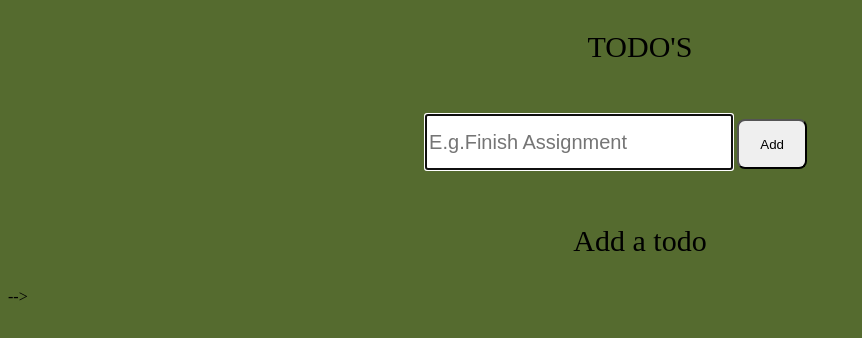
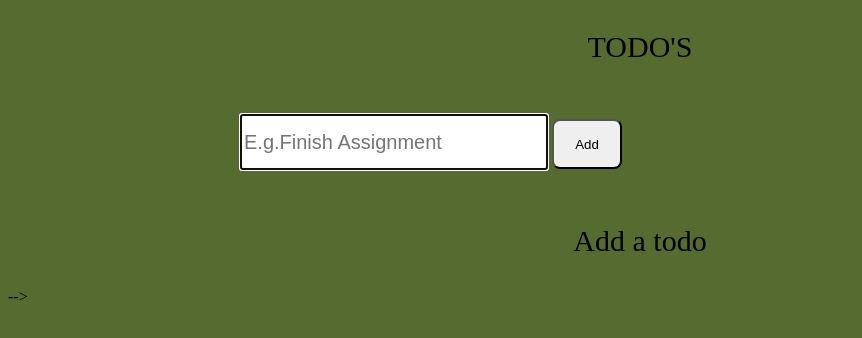
Before and after one commit to MaryannChidimma/TodoApp, a plain HTML site: page index.html in a window 1280 px wide. Shown: the whole page, without its empty margins (0-862 px from the left). Drawn offline with Linux system fonts and the light colour scheme.

Commit message:
todo app

```diff
--- a/css/style.css
+++ b/css/style.css
@@ -6,10 +6,11 @@
   font-size: 20px;
 }
 .container{
-    margin-left:33%;
-    width: 400px;
+    margin:0 auto;
+    width: 800px;
     height: 100px;
     align-content: center;
+
 }
 
 .todos-list-form{
```
